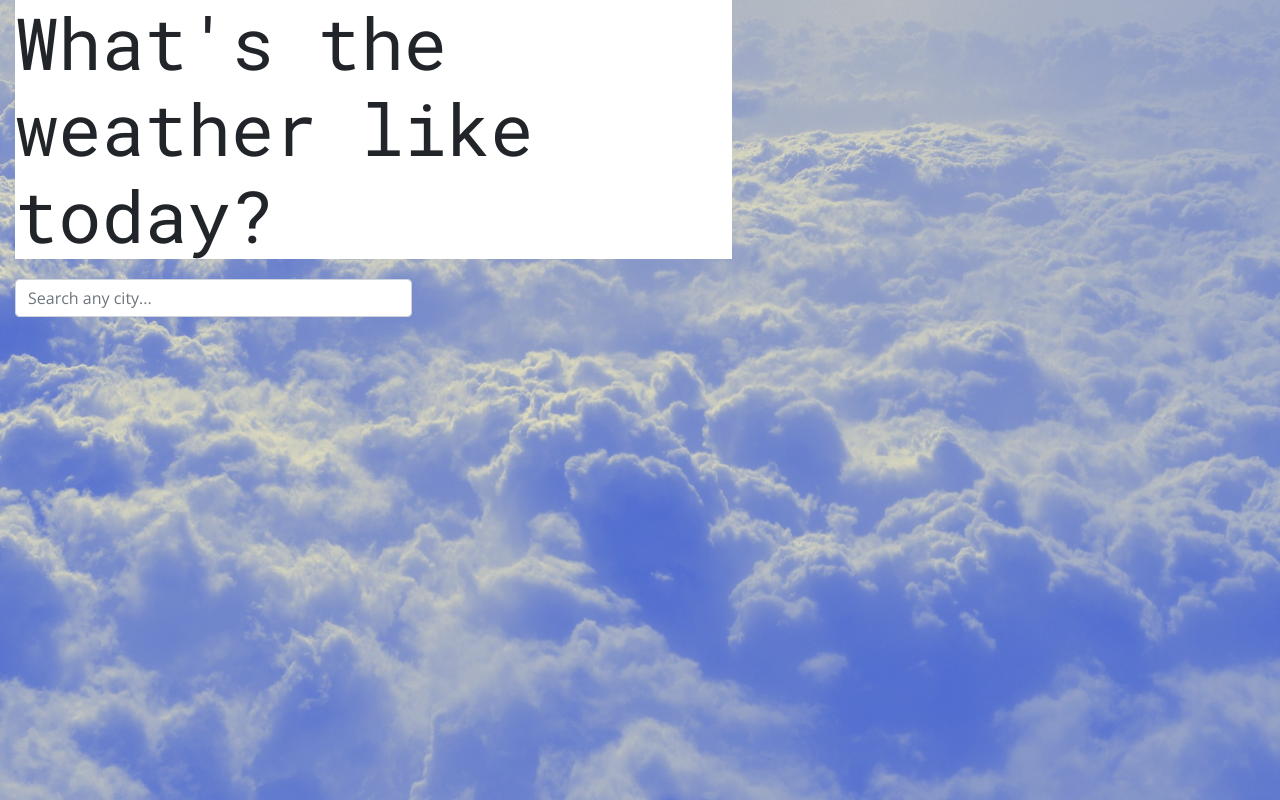
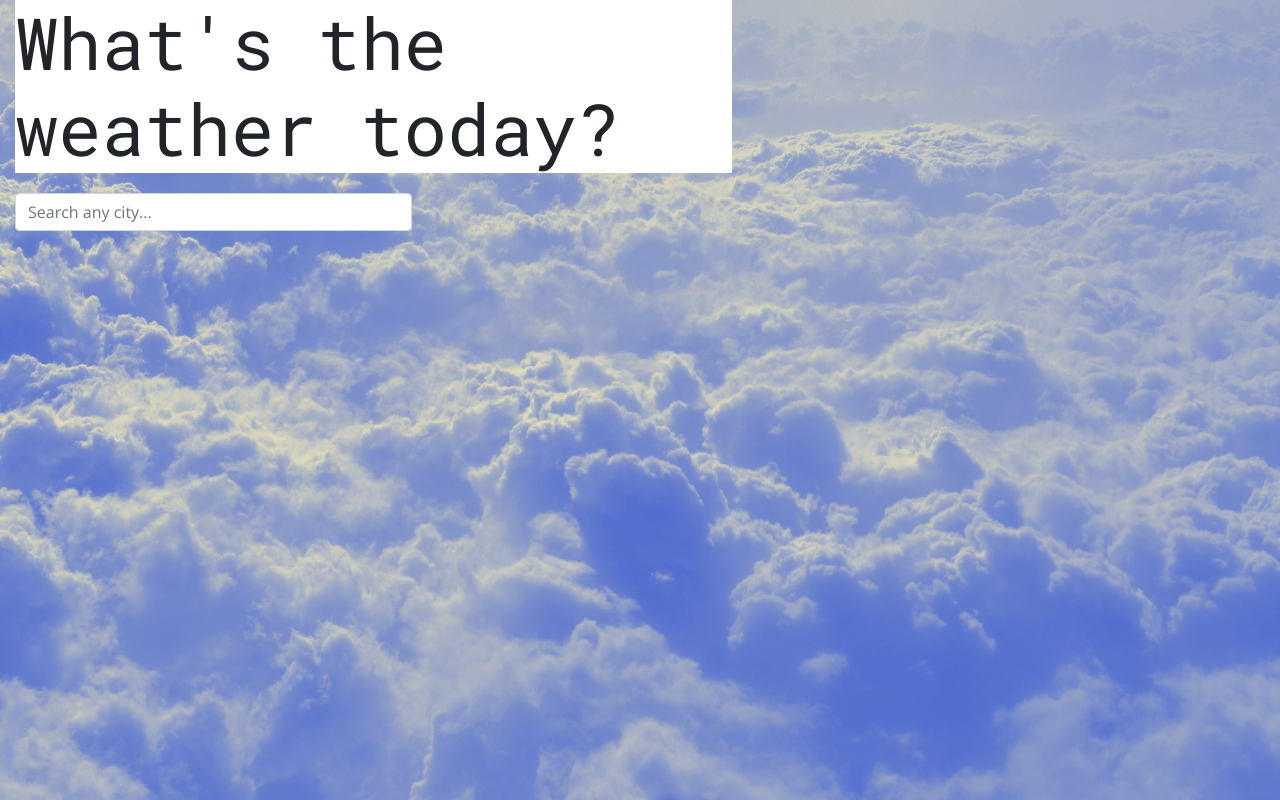
Before and after one commit to ohnejka/Weather-App, a plain HTML site: page index.html in a window 1280 px wide. Drawn offline with nearby package versions, Linux system fonts and the light colour scheme.

Commit message:
changes <h1>

```diff
--- a/scripts/App.js
+++ b/scripts/App.js
@@ -19,6 +19,8 @@ export default class App {
         })
 
         this._initGeolocation ();
+
+
 
     }
 
@@ -66,7 +68,7 @@ _render() {
 
     <div class="row">
         <div class="col-md-7">
-            <h1 class="display-3">What's the weather like today?</h1>
+            <h1 class="display-3">What's the weather today?</h1>
         </div>
     </div>
 
--- a/style.css
+++ b/style.css
@@ -42,7 +42,7 @@ td {
     height: 100%;
     background-attachment: fixed;
     background-position: center;
-    background-repeat: repeat-y;
+    background-repeat: no-repeat;
     background-size: cover;
 }
 
```
